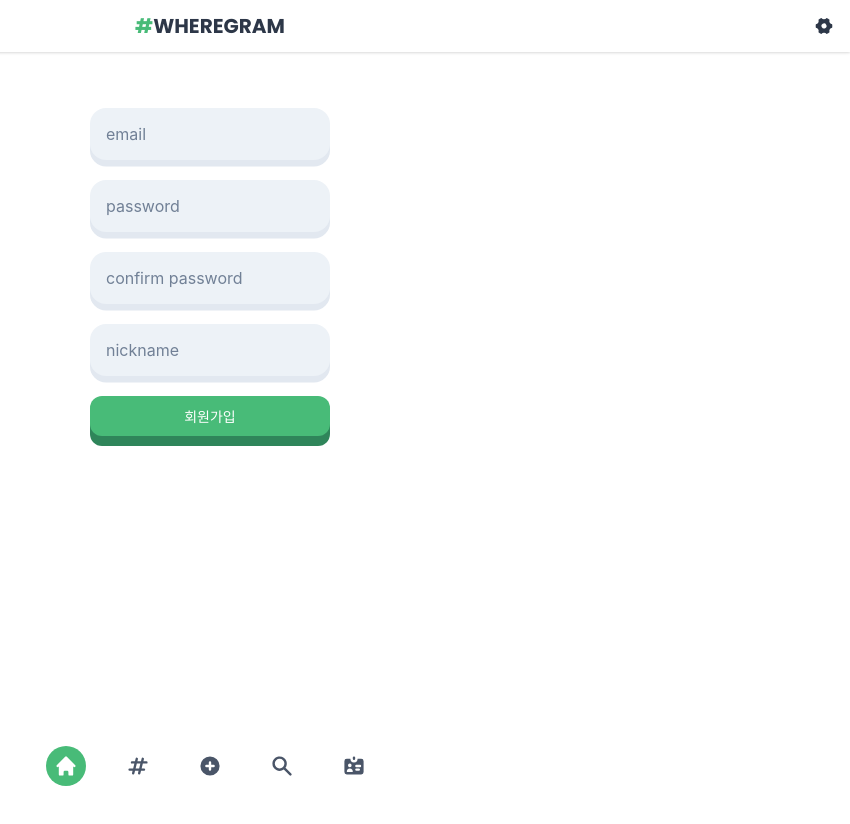
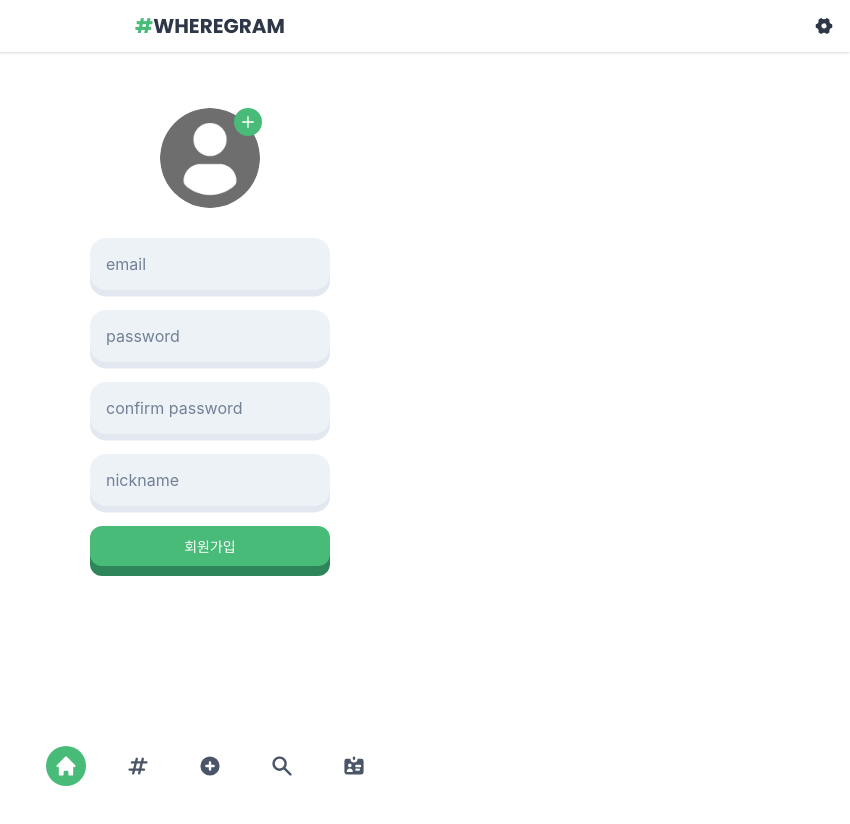
Before and after one commit to kohigowild/wheregram, a Next.js app: page /auth/signUp in a window 1280 px wide. Shown: the top 824 px of the page, without its empty margins (430-1280 px from the left). Built offline with nearby package versions, Linux system fonts and the light colour scheme.

Commit message:
feat : sign up form 구현

```diff
--- a/components/auth/ImgAddForm/index.tsx
+++ b/components/auth/ImgAddForm/index.tsx
@@ -1,5 +1,78 @@
-import React from 'react';
+import Image from 'next/image';
+import styled from 'styled-components';
+import React, { useState } from 'react';
+import { Box, Center, Icon } from '@chakra-ui/react';
+import { HiOutlinePlus } from 'react-icons/hi';
+import defaultImage from '/public/profile-user.png';
 
 export default function ImgAddForm() {
-  return <></>;
+  const [imagePreview, setImagePreview] = useState<any>(defaultImage);
+
+  const addPreviewImage = async (e: React.ChangeEvent<HTMLInputElement>) => {
+    const files = e.target.files!;
+    if (files.length === 0) {
+      return;
+    } else {
+      const reader = new FileReader();
+      reader.readAsDataURL(files[0]);
+      return new Promise(() => {
+        reader.onload = () => {
+          setImagePreview(reader.result);
+        };
+      });
+    }
+  };
+
+  const FormContainer = styled.form`
+    position: relative;
+  `;
+
+  const Badge = styled.div`
+    width: 28px;
+    height: 28px;
+    position: absolute;
+    top: 0;
+    right: 68px;
+    background-color: ${({ theme }) => theme.colors.primary};
+    border-radius: 50%;
+    display: flex;
+    justify-content: center;
+    align-items: center;
+    cursor: pointer;
+    z-index: 9999;
+  `;
+
+  const AddInput = styled.input`
+    visibility: hidden;
+  `;
+
+  return (
+    <>
+      <FormContainer method="post">
+        <label htmlFor="add-profile">
+          <Badge>
+            <Icon as={HiOutlinePlus} color="white" />
+          </Badge>
+          <Center>
+            <Box w={'100px'} h={'100px'} position="relative">
+              <Image
+                priority
+                src={imagePreview}
+                alt="profileImage"
+                fill
+                style={{ borderRadius: '50%', objectFit: 'cover', cursor: 'pointer' }}
+              />
+            </Box>
+          </Center>
+        </label>
+        <AddInput
+          type="file"
+          id="add-profile"
+          name="add-profile"
+          accept="image/*"
+          onChange={(e) => addPreviewImage(e)}
+        />
+      </FormContainer>
+    </>
+  );
 }
--- a/next.config.js
+++ b/next.config.js
@@ -7,7 +7,7 @@ const nextConfig = {
   images: {
     deviceSizes: [640, 750, 828, 1080, 1200, 1920, 2048, 3840],
     imageSizes: [16, 32, 48, 64, 96, 128, 256, 384],
-    domains: [],
+    domains: ['localhost', 'firebasestorage.googleapis.com'],
     path: '/_next/image',
     loader: 'default',
     loaderFile: '',
--- a/pages/auth/signUp/index.tsx
+++ b/pages/auth/signUp/index.tsx
@@ -3,6 +3,7 @@ import styled from 'styled-components';
 import { Center } from '@chakra-ui/react';
 import FormInput from '@/components/@common/formInput';
 import FormButton from '@/components/@common/formButton';
+import ImgAddForm from '@/components/auth/ImgAddForm';
 
 export default function SignUp() {
   const SignUpForm = [
@@ -32,6 +33,7 @@ export default function SignUp() {
   return (
     <Center>
       <Form>
+        <ImgAddForm />
         {SignUpForm.map((props) => (
           <FormInput props={props} key={props.id} />
         ))}
```
